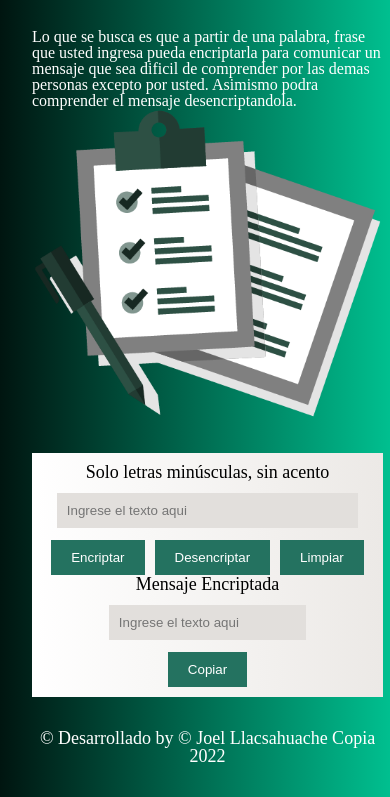
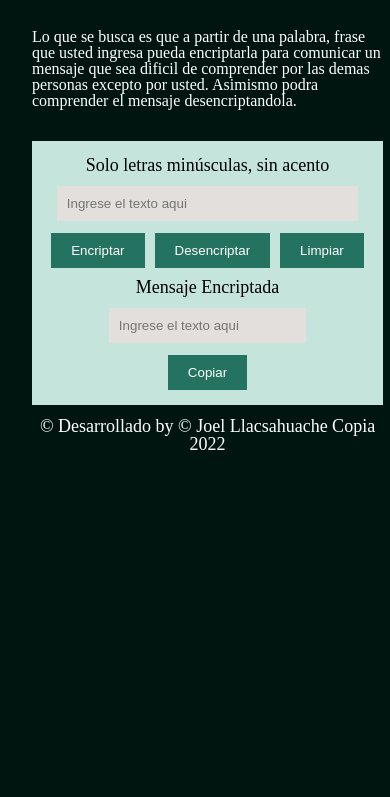
Before and after one commit to ofertonTec/Encriptador, a plain HTML site: page index.html in a window 390 px wide. Shown: the part 149-946 px from the top of the page. After the commit the page ends 844 px from the top, so only its background shows below. Drawn offline with Linux system fonts and the light colour scheme.

Commit message:
Modificando el background del container

```diff
--- a/css/encriptador.css
+++ b/css/encriptador.css
@@ -5,13 +5,7 @@
 }
 
 .container {
-    background: #00bf8f;
-    /* fallback for old browsers */
-    background: -webkit-linear-gradient(to right, #001510, #00bf8f);
-    /* Chrome 10-25, Safari 5.1-6 */
-    background: linear-gradient(to right, #001510, #00bf8f);
-    /* W3C, IE 10+/ Edge, Firefox 16+, Chrome 26+, Opera 12+, Safari 7+ */
-    background-color: blue;
+    background: #001510;
     width: 90%;
     margin: 0 auto;
     display: grid;
@@ -41,9 +35,8 @@
 }
 .article{
     grid-area: article;
-    background: #ECE9E6;  /* fallback for old browsers */
-    background: -webkit-linear-gradient(to right, #FFFFFF, #ECE9E6);  /* Chrome 10-25, Safari 5.1-6 */
-    background: linear-gradient(to right, #FFFFFF, #ECE9E6); /* W3C, IE 10+/ Edge, Firefox 16+, Chrome 26+, Opera 12+, Safari 7+ */
+    min-height: 100%;
+    background-color: #c4e4dc;
     padding: 10px;
     display: flex;
     flex-direction: column;
@@ -103,7 +96,6 @@
 
 @media screen and (max-width:800px) {
     .container{
-        background-color: red;
         grid-template-areas: "header header"
                         "aside aside"
                         "article article "
@@ -116,4 +108,7 @@
         color: #fff;
         border-style: none;
     }
+    .imagen_objetivo{
+        display: none;
+    }
 }
```
Also changed, not shown: img/fondo.jpg (added).
